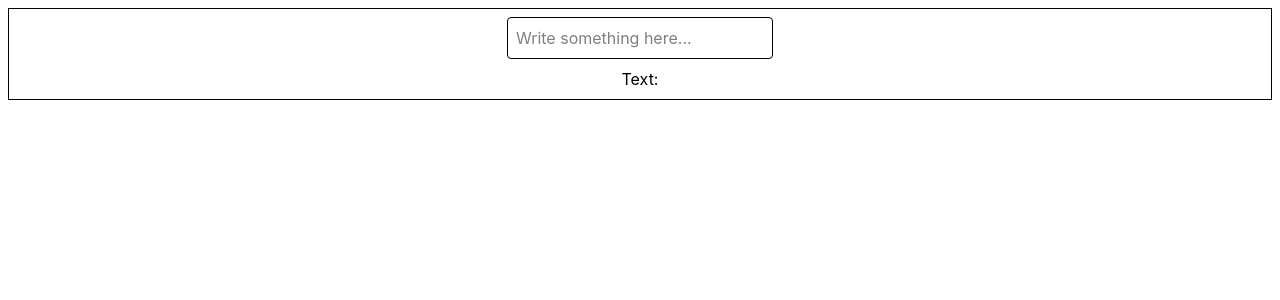
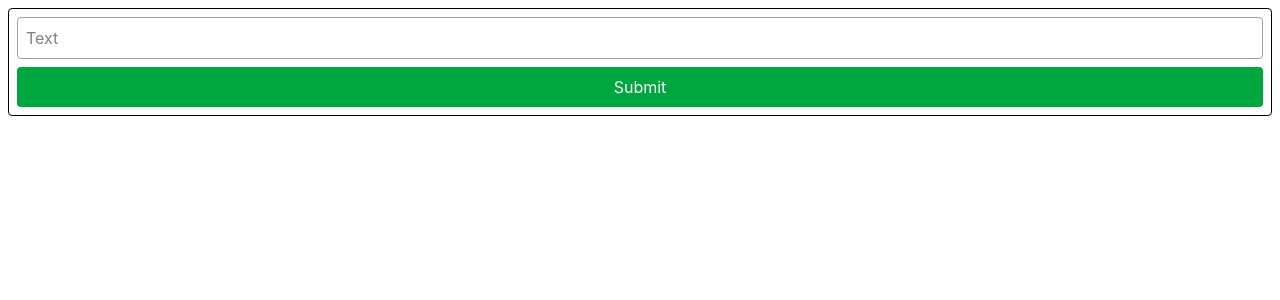
Before and after one commit to hashimmalik59/internship-preparation, a React (Vite) app in the folder react/react-fundamentals/: page / in a window 1280 px wide. Shown: the top 300 px of the page. Built offline with nearby package versions, Linux system fonts and the light colour scheme.

Commit message:
Controlled input with onSubmit + onChange with value and preventDefault()

```diff
--- a/react/react-fundamentals/src/App.jsx
+++ b/react/react-fundamentals/src/App.jsx
@@ -1,9 +1,9 @@
-import Form from "./form-controlled-inputs/Form";
+import OnSubmit from "./form-controlled-inputs/OnSubmit";
 
 const App = () => {
   return (
     <div>
-      <Form />
+      <OnSubmit />
     </div>
   );
 };
--- /dev/null
+++ b/react/react-fundamentals/src/form-controlled-inputs/OnSubmit.jsx
@@ -0,0 +1,38 @@
+import { useState } from "react";
+
+const OnSubmit = () => {
+  const [text, setText] = useState("");
+
+  function handleText(e) {
+    setText(e.target.value);
+  }
+
+  function handleSubmit(e) {
+    e.preventDefault();
+    console.log(text);
+  }
+
+  return (
+    <div>
+      <form
+        className="border flex flex-col gap-2 justify-center items-center m-2 p-2 rounded"
+        onSubmit={handleSubmit}
+      >
+        <input
+          type="text"
+          placeholder="Text"
+          className="border border-gray-400 rounded p-2 w-full"
+          onChange={handleText}
+          value={text}
+        />
+        <input
+          type="submit"
+          value="Submit"
+          className="bg-green-600 rounded p-2 text-white w-full"
+        />
+      </form>
+    </div>
+  );
+};
+
+export default OnSubmit;
```
